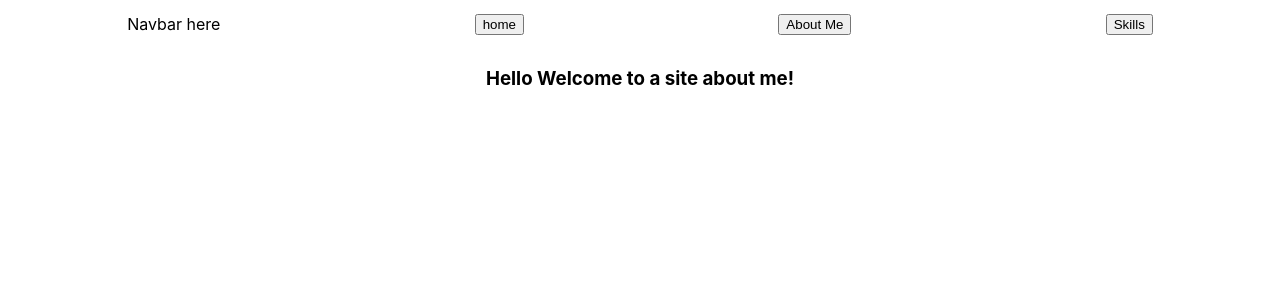
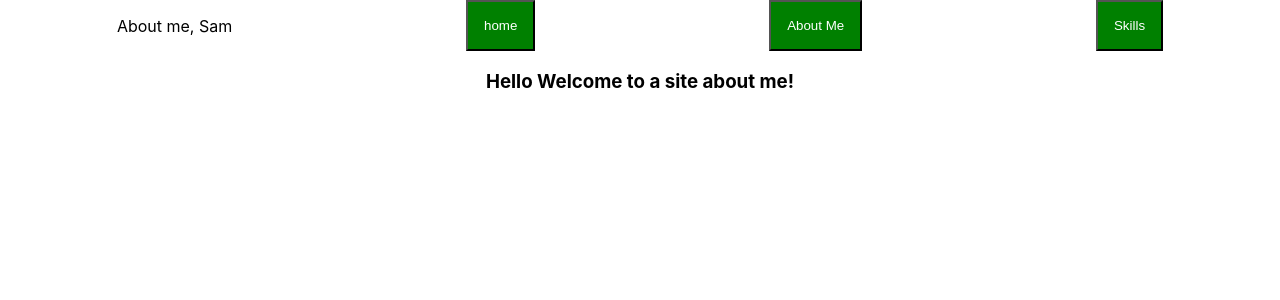
Before and after one commit to SamWilk/About-me, a React (Create React App) app: page / in a window 1280 px wide. Shown: the top 300 px of the page. Built offline with nearby package versions, Linux system fonts and the light colour scheme.

Commit message:
Adding styles and tests

```diff
--- /dev/null
+++ b/src/components/buttons/custombutton.css
@@ -0,0 +1,5 @@
+button {
+  padding: 1rem;
+  background-color: green;
+  color: white;
+}
--- a/src/components/buttons/custombutton.js
+++ b/src/components/buttons/custombutton.js
@@ -1,3 +1,5 @@
+import "./custombutton.css";
+
 /**
  * Props should be sent as a object with value as a property
  * @param {*} props
--- a/src/components/navbar/navbar.js
+++ b/src/components/navbar/navbar.js
@@ -4,7 +4,7 @@ import "./navbar.css";
 const Navbar = () => {
   return (
     <nav className="NavBar">
-      Navbar here
+      About me, Sam
       <CustomButton id="Home" props={{ value: "home" }} />
       <CustomButton id="About Me" props={{ value: "About Me" }} />
       <CustomButton id="Skills" props={{ value: "Skills" }} />
```
Also changed, not shown: 1 other file (tests, documents, lock files or other folders).
